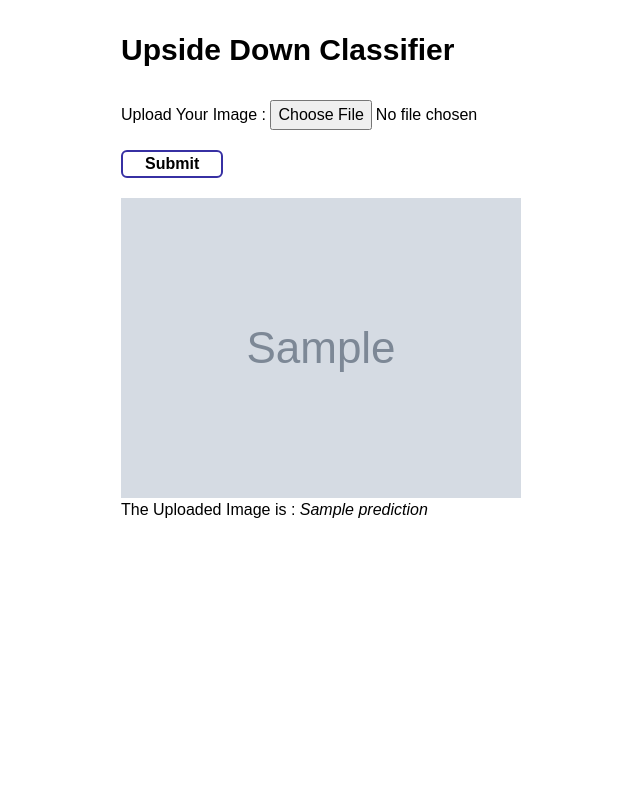
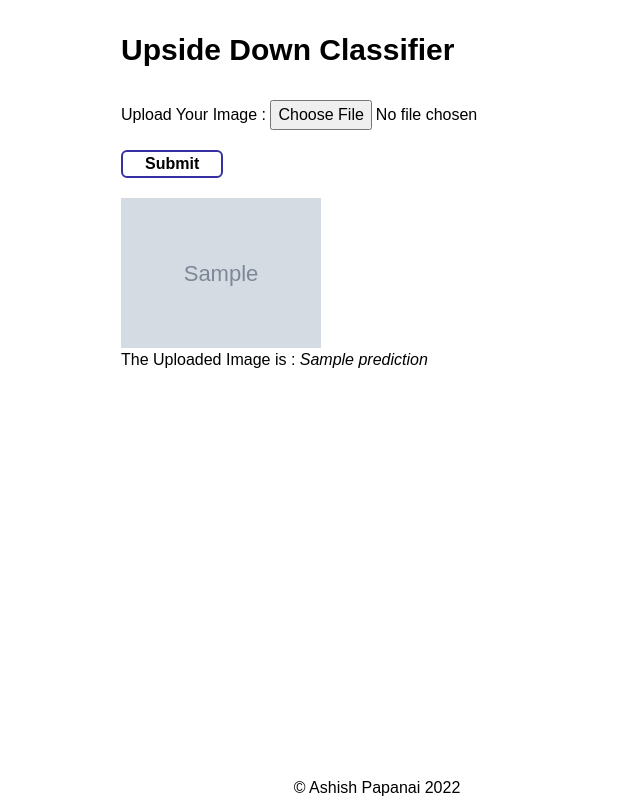
Before and after one commit to ashishpapanai/invertedWebApp, a Flask app: template templates/index.html in a window 1280 px wide. Shown: the whole page, without its empty margins (263-903 px from the left). Run offline with Flask 2, Linux system fonts and the light colour scheme; the template is opened without the code that fills it: most values are stand-ins (such as "Sample title", 1, 10 or a date in 2020); grey boxes marked "Sample" are stand-in pictures; some libraries are stand-ins or nearby versions; some web fonts are replaced.

Commit message:
Fixed Styles

```diff
--- a/templates/index.html
+++ b/templates/index.html
@@ -8,6 +8,7 @@
     <script src="https://cdn.tailwindcss.com"></script>
     <link rel="preconnect" href="https://fonts.googleapis.com">
     <link rel="preconnect" href="https://fonts.gstatic.com" crossorigin>
+    <link rel="icon" href="favicon.ico">
     <link href="https://fonts.googleapis.com/css2?family=Recursive:wght@400;500;600;700;800&display=swap"
         rel="stylesheet">
     <title>Upside Down Detector</title>
@@ -18,8 +19,8 @@
     }
 </style>
 
-<body>
-    <div class="container max-w-lg m-auto">
+<body class="flex flex-col h-screen">
+    <div class="container max-w-lg m-auto grow">
         <h1 class="jumbotron my-8  font text-3xl font-extrabold">Upside Down Classifier</h1>
         <form class="form-horizontal" action="/submit" method="post" enctype="multipart/form-data">
             <div class="form-group">
@@ -33,14 +34,11 @@
                 <button type="submit" class="btn btn-success font-semibold">Submit</button>
             </div>
         </form>
-
         {% if prediction %}
-        <img src="{{img_path}}" height="400px" width="400px">
+        <img src="{{img_path}}" height="200px" width="200px" class="inline-block m-auto">
         <h2> The Uploaded Image is : <i> {{prediction}} </i></h2>
-
         {% endif %}
-
     </div>
+    <footer class="text-center">&copy; Ashish Papanai 2022</footer>
 </body>
-
 </html>
```
Also changed, not shown: templates/favicon.ico (added).
